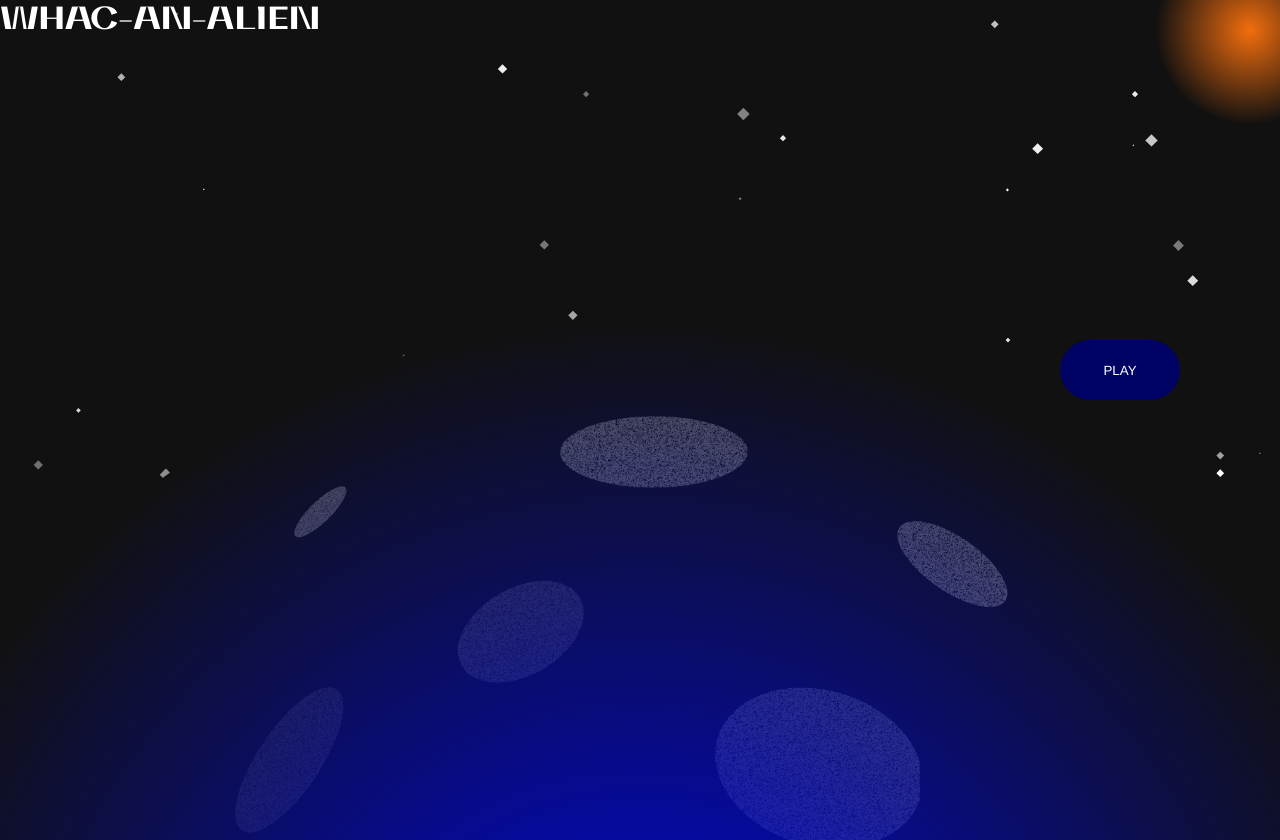
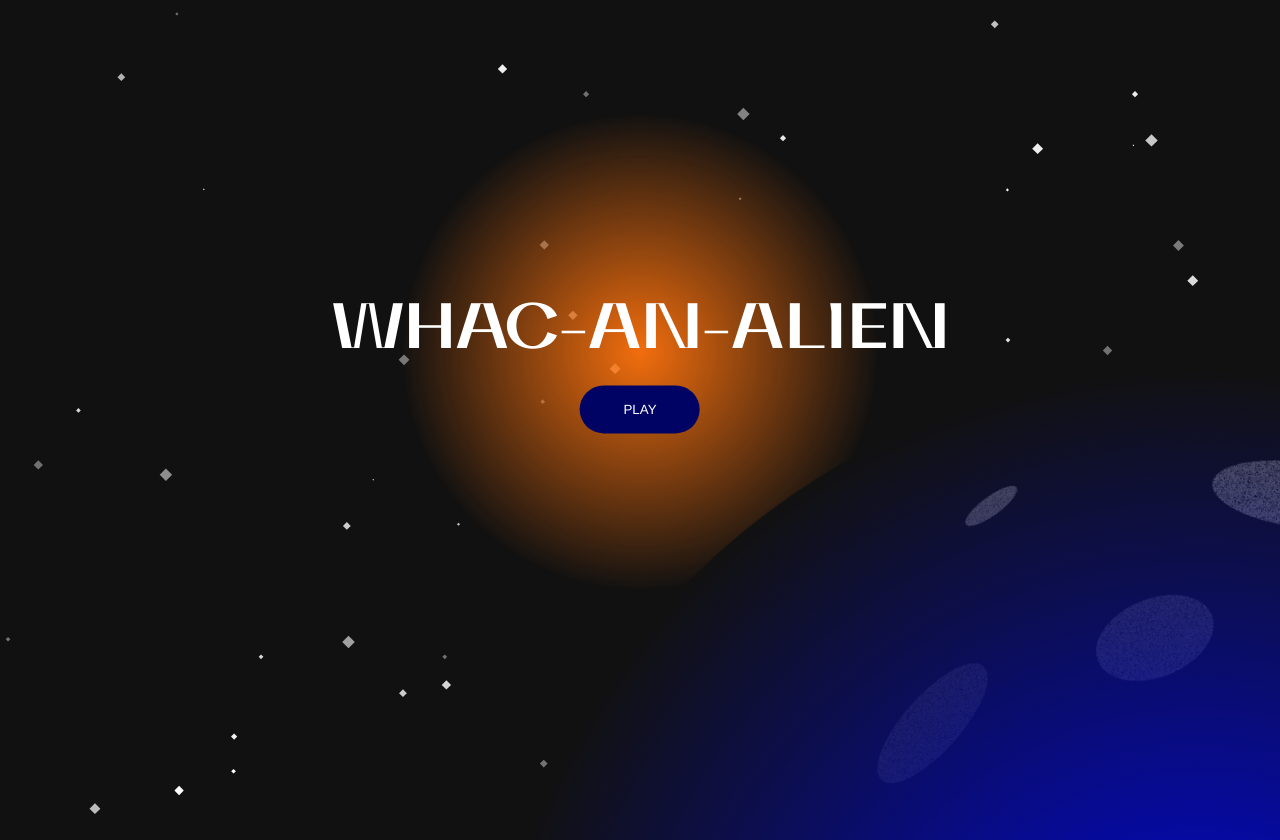
Before and after one commit to cherrih/whac-a-mole, a plain HTML site: page index.html in a window 1280 px wide. Shown: the top 840 px of the page. Drawn offline with Linux system fonts and the light colour scheme.

Commit message:
Add launch screen

```diff
--- a/index.html
+++ b/index.html
@@ -14,7 +14,7 @@
     </noscript>
     <div id="app">
       <div id="sky--background" class="sky"></div>
-      <div class="sun"></div>
+      <div id="sun--background"><div class="sun"></div></div>
       <header>
         <div id="high-score">
           <h2></h2>
@@ -29,7 +29,7 @@
           <h3>SECONDS</h3>
         </div>
       </header>
-      <div class="splash--text">
+      <div id="splash--text">
         <h1>WHAC-AN-ALIEN</h1>
         <button id="start">PLAY</button>
       </div>
@@ -283,7 +283,7 @@
           </radialGradient>
         </defs>
       </svg>
-      <div class="moon">
+      <div id="moon--background" class="moon">
         <div class="moon__shine"></div>
         <button class="moon__alien" id="alien1">
           <img class="moon__alien--crater" src="src/assets/crater1.png" alt="crater" />
--- a/src/gameplay.js
+++ b/src/gameplay.js
@@ -1,10 +1,13 @@
-const startButton = document.getElementById("start");
+const countdownCont = document.getElementById("countdown");
+const countdownText = countdownCont.querySelector("h2");
 const highScoreCont = document.getElementById("high-score");
 const highScoreText = highScoreCont.querySelector("h2");
+const moon = document.getElementById("moon--background");
 const scoreCont = document.getElementById("score");
 const scoreText = scoreCont.querySelector("h2");
-const countdownCont = document.getElementById("countdown");
-const countdownText = countdownCont.querySelector("h2");
+const splashTextCont = document.getElementById("splash--text");
+const startButton = document.getElementById("start");
+const sun = document.getElementById("sun--background");
 
 const getAliens = () => (
   window.innerWidth > window.innerHeight
@@ -40,15 +43,17 @@ const activeTimes = [
     activeMin: 2000
   },
 ];
+const activeClass = "moon__alien--active";
+const visibleClass = "header__block--visible";
+const gameOverClass = "--game-over";
+const gameLength = 30;
 
 let isGameOver = true;
 let currentActive;
-let timeRemaining = 30;
+let timeRemaining = gameLength;
 let score = 0;
 let highScore = 0;
 
-const activeClass = "moon__alien--active";
-const visibleClass = "header__block--visible";
 
 const handleGameOver = () => {
   if (score > highScore) {
@@ -60,6 +65,7 @@ const handleGameOver = () => {
   }
   scoreCont.classList.remove(visibleClass);
   countdownCont.classList.remove(visibleClass);
+  launchGameOverScreen();
 }
 
 const getRandomAlien = () => {
@@ -99,13 +105,21 @@ const updateTimer = () => {
 const startGame = () => {
   score = 0;
   scoreText.innerText = score;
-  timeRemaining = 30;
+  timeRemaining = gameLength;
   countdownText.innerText = timeRemaining;
   isGameOver = false;
+
   scoreCont.classList.add(visibleClass);
   countdownCont.classList.add(visibleClass);
-  activateAlien();
-  updateTimer();
+
+  sun.classList.remove(gameOverClass);
+  moon.classList.remove(gameOverClass);
+  splashTextCont.classList.remove(gameOverClass);
+
+  setTimeout(() => {
+    activateAlien();
+    updateTimer();
+  }, 1200);
 }
 
 aliens.forEach((alien) => {
@@ -122,3 +136,11 @@ startButton.addEventListener("click", startGame);
 window.addEventListener("resize", () => {
   aliens = getAliens();
 });
+
+const launchGameOverScreen = () => {
+  sun.classList.add(gameOverClass);
+  moon.classList.add(gameOverClass);
+  splashTextCont.classList.add(gameOverClass);
+}
+
+launchGameOverScreen();
--- a/src/styles/styles.scss
+++ b/src/styles/styles.scss
@@ -49,20 +49,52 @@ header {
   }
 }
 
-.splash--text {
+#splash--text {
+  position: fixed;
+
+  display: flex;
+  flex-direction: column;
+  justify-content: center;
+  align-items: center;
+
+  left: 50%;
+  top: 44%;
+  transform: translate(-50%, -50%);
+  opacity: 0;
+  transition: opacity 0.6s;
+
+  z-index: -1;
+
+  &.--game-over {
+    transition: opacity 0.8s;
+    opacity: 1;
+    z-index: 5;
+  }
+
   h1 {
     font-family: GarconneDisplayV;
     animation: animate-type 3s infinite alternate;
+    white-space: nowrap;
+    line-height: 1.8;
+    @media screen and (min-device-width: $medium) {
+      font-size: 64px;
     }
+  }
+
   #start {
+    border-radius: 40px;
+
+    color: $color--light;
     background-color: $color--main-blue;
+
+    height: 48px;
     width: 120px;
-    height: 60px;
-    border-radius: 40px;
-    position: fixed;
-    right: 100px;
-    bottom: 50vh;
-    color: $color--light;
+
+    cursor: pointer;
+
+    &:hover {
+      opacity: 0.8;
+    }
   }
 }
 
@@ -104,18 +136,34 @@ header {
   transform: rotate(45deg);
 }
 
+#sun--background {
+  top: -8vh;
+  right: -8vh;
+  position: fixed;
+  transition: all 1s;
+
+  &.--game-over {
+    transition: all 3s;
+    top: 14%;
+    right: calc(50% - 30vh);
     .sun {
-  animation: sunshine 16s infinite;
-  position: fixed;
+      transition: all 3s;
+      width: 60vh;
+      height: 60vh;
+      animation: none;
+    }
+  }
+  .sun {
+    transition: all 1s;
     width: 20vh;
     height: 20vh;
-  right: -8vh;
-  top: -8vh;
     background: radial-gradient(
       50% 50% at 50% 50%,
       #f26e0e 0%,
       rgba(196, 196, 196, 0) 100%
     );
+    animation: sunshine 16s infinite;
+  }
 }
 
 .moon {
@@ -124,10 +172,16 @@ header {
   position: fixed;
   top: 40vh;
   background-color: $color--dark;
-  left: 50%;
-  transform: translateX(-50%);
+  left: calc(50% - 100vh);
   border-radius: 100%;
-  position: fixed;
+  transition: transform 1.2s, left 0.8s;
+
+  &.--game-over {
+    left: calc(100vw - (100vh * 1.1));
+    top: 36vh;
+    transform: rotate(8deg) scale(0.9);
+    transition: transform 4s, left 2s;
+  }
 
   &__shine {
     background: radial-gradient(50% 50% at 50% 50%, #0007E4 3.55%, rgba(0, 7, 228, 0) 100%);
@@ -144,6 +198,7 @@ header {
     position: absolute;
     opacity: 0.3;
     transition: opacity 0.2s;
+    cursor: pointer;
 
     &--active {
       opacity: 1;
--- a/src/styles/utils/_animations.scss
+++ b/src/styles/utils/_animations.scss
@@ -1,11 +1,9 @@
 @keyframes animate-type {
   0% {
-    font-variation-settings: "wght" 400;
-    letter-spacing: 0;
+    font-variation-settings: "wght" 300;
   }
   100% {
-    font-variation-settings:"wght" 900;
-    letter-spacing: 2%;
+    font-variation-settings: "wght" 800;
   }
 }
 
@@ -30,18 +28,25 @@
   }
 }
 
+@keyframes sunrise {
+  0% {
+    top: -8vh;
+  }
+  100% {
+    left: 50%;
+    transform: translate(-50%, 28vh);
+  }
+}
+
 @keyframes sunshine {
   0% {
-    width: 20vh;
-    height: 20vh;
+    transform: scale(1);
   }
   50% {
-      width: 24vh;
-      height: 24vh;
+    transform: scale(1.4);
   }
   100% {
-      width: 20vh;
-      height: 20vh;
+    transform: scale(1);
   }
 }
 
--- a/src/styles/utils/_fonts.scss
+++ b/src/styles/utils/_fonts.scss
@@ -1,7 +1,12 @@
 @font-face {
   font-family: "GarconneDisplayV";
-  src: url("/fonts/GarconneDisplayVariable.ttf") format("truetype"),
-      url("/fonts/GarconneDisplayExtraGras.otf") format("opentype");
-  font-weight: normal;
-  font-style: normal;
+  src: url("../fonts/GarconneDisplayVariable.ttf") format("truetype"),
+      url("../fonts/GarconneDisplayExtraGras.otf") format("opentype");
 }
+
+@font-face {
+  font-family: "BandeinsStrangeV";
+  src: url("../fonts/BandeinsStrangeVariable.ttf") format("truetype"),
+      url("../fonts/BandeinsStrangeVariable.otf") format("opentype"),
+      url("../fonts/BandeinsStrangeVariable.woff2") format("woff2");
+}
--- a/src/styles/utils/_variables.scss
+++ b/src/styles/utils/_variables.scss
@@ -10,6 +10,7 @@ $x-large: 1440px;
 
 // padding
 
+$padding-xs: 8px;
 $padding-s: 16px;
 $padding-m: 24px;
 $padding-l: 40px;
```
Also changed, not shown: dist/css/output.css, dist/fonts/BandeinsStrangeVariable.otf (renamed from fonts/BandeinsStrangeVariable.otf), dist/fonts/BandeinsStrangeVariable.ttf (added), dist/fonts/BandeinsStrangeVariable.woff2 (added), dist/fonts/GarconneDisplayExtraGras.otf (renamed from fonts/GarconneDisplayExtraGras.otf), dist/fonts/GarconneDisplayVariable.ttf (renamed from fonts/GarconneDisplayVariable.ttf), 1 other file. Lines whose indentation alone changed are shown as unchanged.
